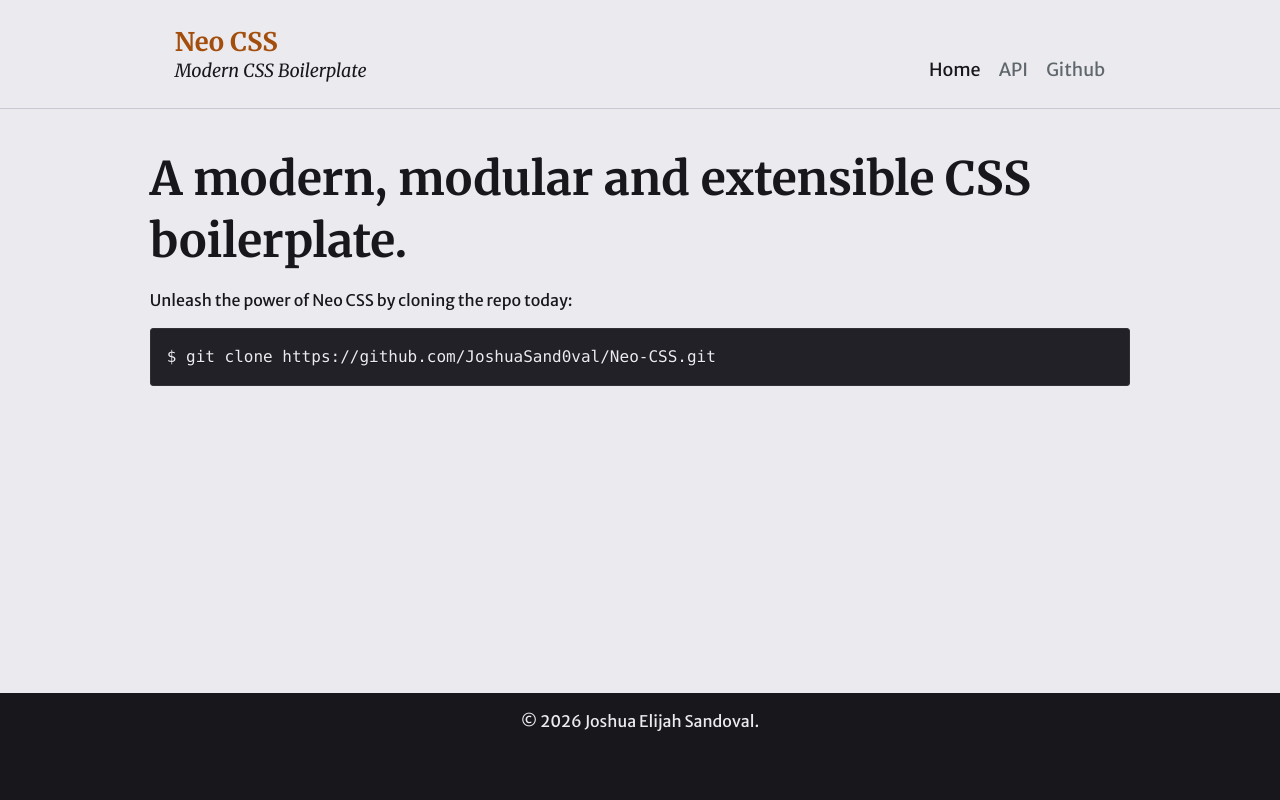
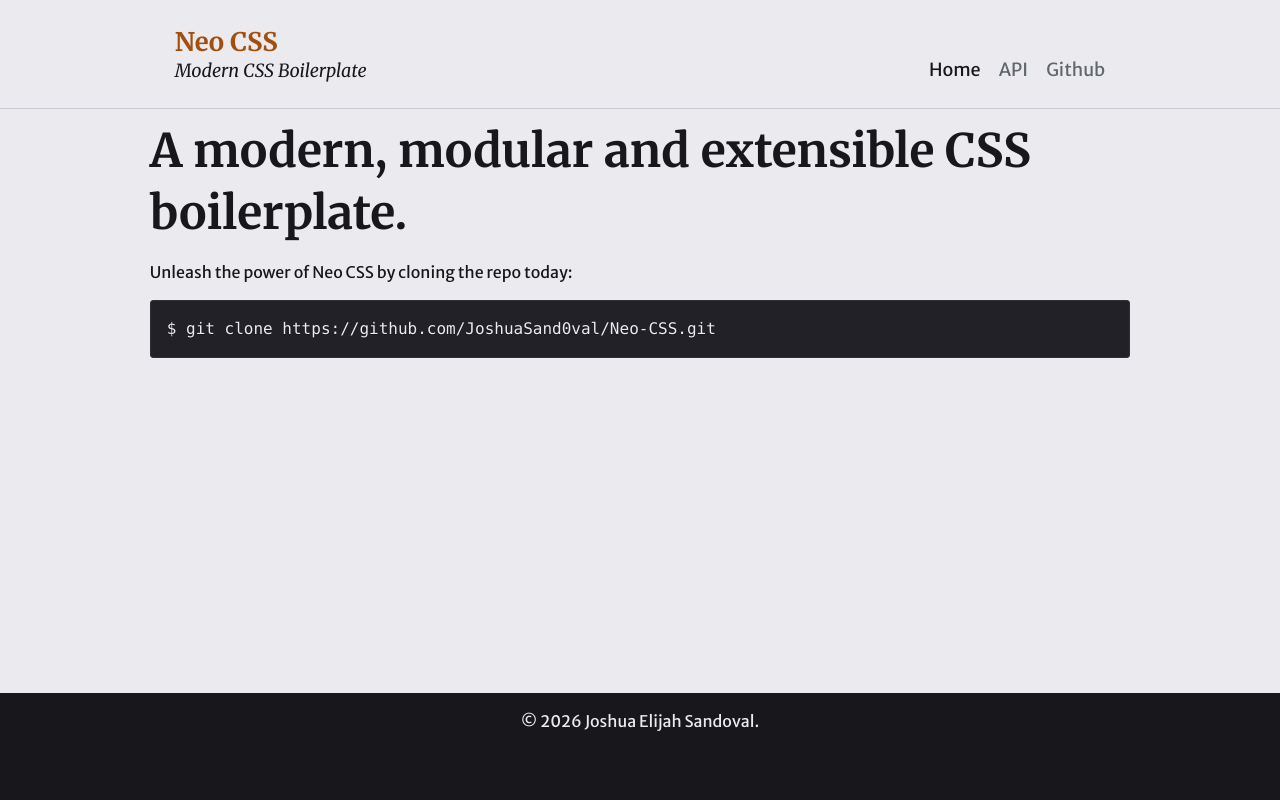
Before and after one commit to JoshuaSand0val/Neo-CSS, an Eleventy site: page src/index.md in a window 1280 px wide. Built offline with nearby package versions, Linux system fonts and the light colour scheme; Eleventy itself is replaced by a stand-in of ours; code samples lack their colours; files that its build step writes are made by us from their sources.

Commit message:
Removed site content wrapper from baseline page layout.

```diff
--- a/src/_layouts/page.njk
+++ b/src/_layouts/page.njk
@@ -6,9 +6,7 @@
     <body id="page">
         {% include "../_includes/sitehead.njk" %}
         <main id="sitecontent">
-            <div id="sitecontent-wrapper">
-                {{ content | safe }}
-            </div>
+            {{ content | safe }}
         </main>
         {% include "../_includes/sitefoot.njk" %}
     </body>
--- a/src/assets/scss/website/layouts/_page.scss
+++ b/src/assets/scss/website/layouts/_page.scss
@@ -20,7 +20,3 @@
     max-width: $xxl;
     margin: 0 auto auto;
 }
-
-#sitecontent-wrapper {
-    @include breakpoints(padding, size(0), size(1), size(2));
-}
```
